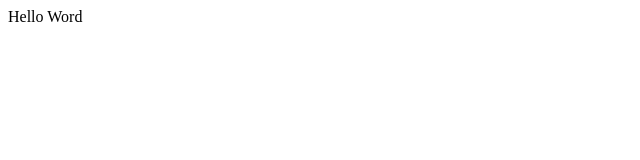
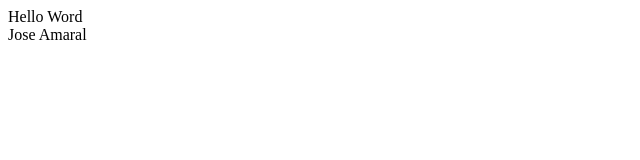
Before and after one commit to codeyourway-bootcamp/tigers-final-project, a React (Vite) app: page / in a window 1280 px wide. Shown: the top 160 px of the page, without its empty margins (0-640 px from the left). Built offline with nearby package versions, Linux system fonts and the light colour scheme.

Commit message:
Usando FakeDatabe

```diff
--- a/src/App.jsx
+++ b/src/App.jsx
@@ -1,10 +1,14 @@
+import { useState } from "react";
+import { user_registration } from "./FakeDatabase";
 function App() {
-
+  // Usando FakeDatabase com um estado
+  const [users, setUsers] = useState(user_registration);
   return (
     <>
-     <div>Hello Word</div>
+      <div>Hello Word</div>
+      <div>{users.data[0][2] + " " + users.data[0][3]} </div>
     </>
-  )
+  );
 }
 
-export default App
+export default App;
--- a/src/FakeDatabase/index.js
+++ b/src/FakeDatabase/index.js
@@ -7,7 +7,10 @@ export const user_registration = {
     "user_passoword",
     "user_currency",
   ],
-  data: ["123456", "josemaral@gmail.com", "Jose", "Amaral", "123456", "BRL"],
+  data: [
+    ["123456", "josemaral@gmail.com", "Jose", "Amaral", "123456", "BRL"],
+    ["123457", "ivo@gmail.com", "Ivo", "Melgaço", "123457", "BRL"],
+  ],
 };
 export const currency = {
   labels: ["currency_id", "currency_title", "symbol"],
```
